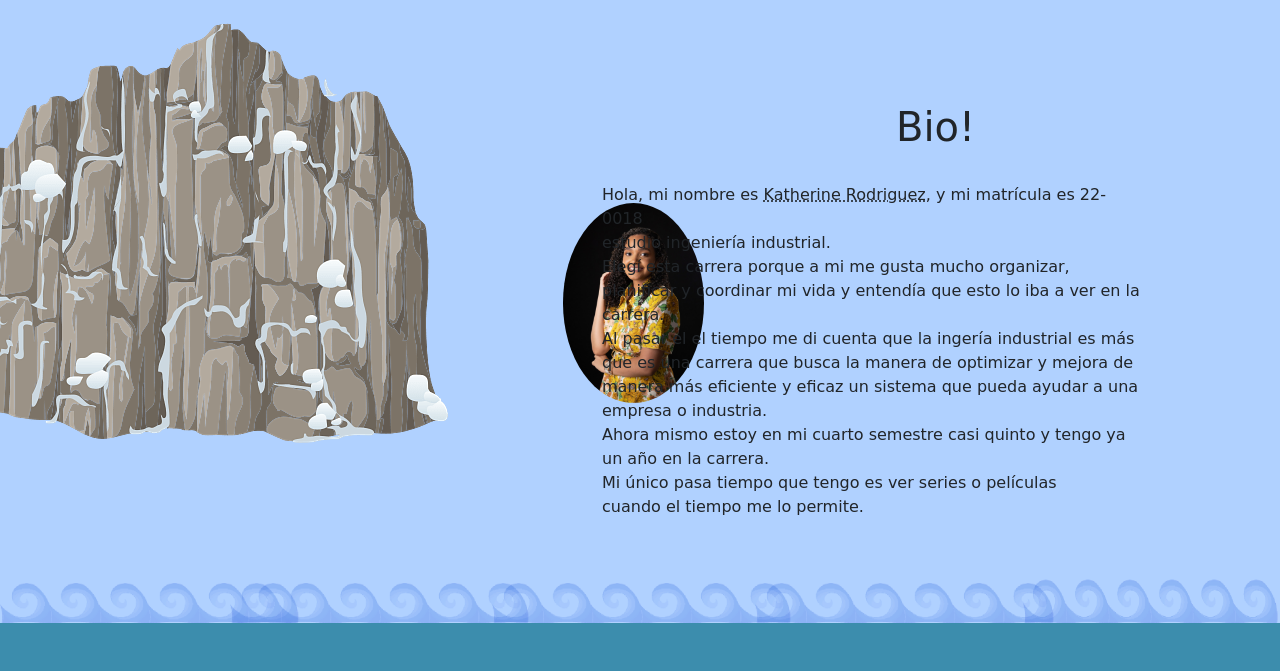
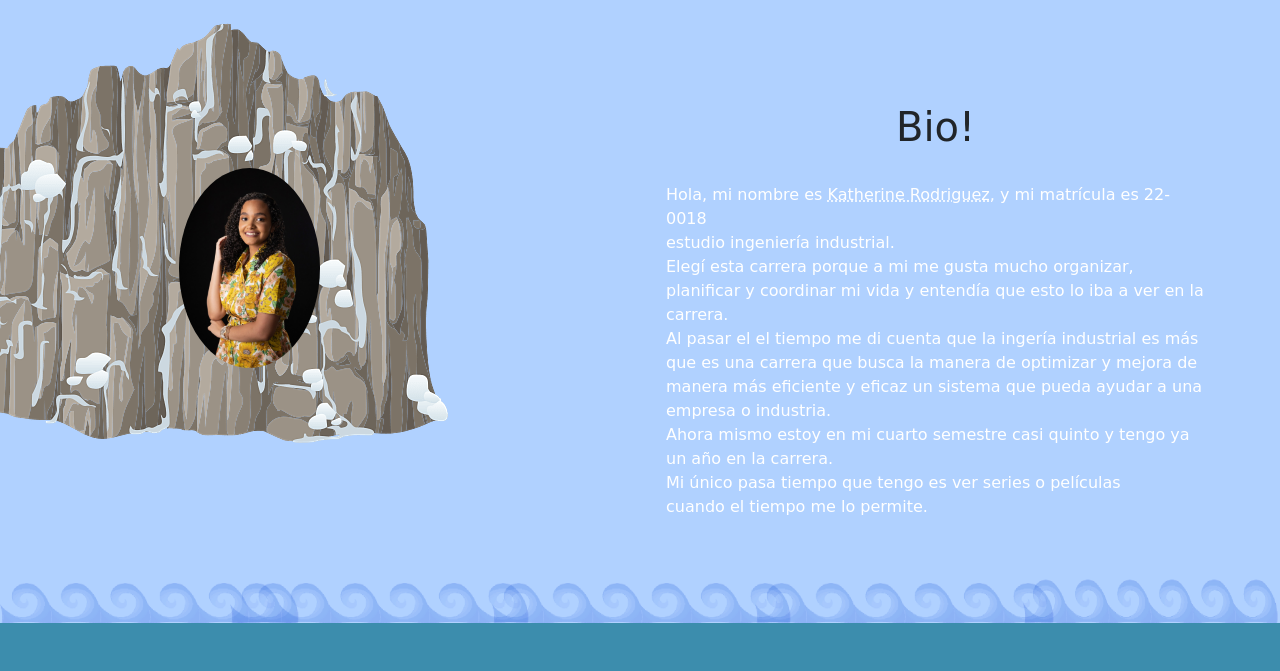
Before and after one commit to katherine0018/Mi-pagina-web, a plain HTML site: page index.html in a window 1280 px wide. Shown: the part 873-1544 px from the top of the page. Drawn offline with nearby package versions, Linux system fonts and the light colour scheme.

Commit message:
Add files via upload

```diff
--- a/css/styles.css
+++ b/css/styles.css
@@ -1,4 +1,10 @@
 /********************div***********/
+
+.cordtext{
+position: absolute;
+
+}
+
 .mouse{
   text-align: center;
   position: relative;
@@ -56,9 +62,9 @@ top: 20%;
 
 .Yo {
   position: absolute;
-  border-radius: 50%;
-  right: 45%;
-  top: 40%;
+  border-radius: 55%;
+  right:75%;
+  top: 35%;
   max-width: 100%;
   height:200px;
 
@@ -130,7 +136,8 @@ height: 60px;
 
 .biotext {
 position: absolute;
-right:10%;
+color: white;
+right:5%;
 top: 250px;
 margin: 10px;
 width: 540px;
--- a/index.html
+++ b/index.html
@@ -20,23 +20,27 @@
   </nav>
 
   <div class="div-1">
-    <h1 class="">Hola, soy Katherine</h1>
-    <p><span class="student">Estudiante de Ingenieria Industrial</span></p>
+
+
     <img class="mountain" src="images/mountain.png" alt="mountainscenery">
     <img class="cloud-left" src="images/cloud.png" alt="cloud">
     <img class="cloud-right-1" src="images/cloud.png" alt="cloud">
     <img class="cloud-right-2" src="images/cloud.png" alt="cloud">
     <img class="snow" src="images/snow.png" alt="snow">
+    <h1 class="">Hola, soy Katherine</h1>
+    <p><span class="student">Estudiante de Ingenieria Industrial</span></p>
 
   </div>
   <div class="middle" id="bio">
-    <img class="Yo" src="images/Foto profesional .JPG" alt="una foto de mi">
+
+
     <img class="waves" src="images/waves.png" alt="waves">
     <img class="waves-1" src="images/waves.png" alt="waves">
     <img class="waves-2" src="images/waves.png" alt="waves">
     <img class="waves-3" src="images/waves.png" alt="waves">
     <img class="waves-4" src="images/waves.png" alt="waves">
     <img class="snowcliff" src="images/snowcliff.png" alt="cliff">
+    <img class="Yo" src="images/Foto profesional .JPG" alt="una foto de mi">
     <h1 class="bio">Bio!</h1>
 
 
@@ -60,7 +64,7 @@
   </div>
 
 
-  <p id="demo"></p>
+  <p class="cordtext" id="demo"></p>
 
   <script>
   function myFunction(e) {
```
